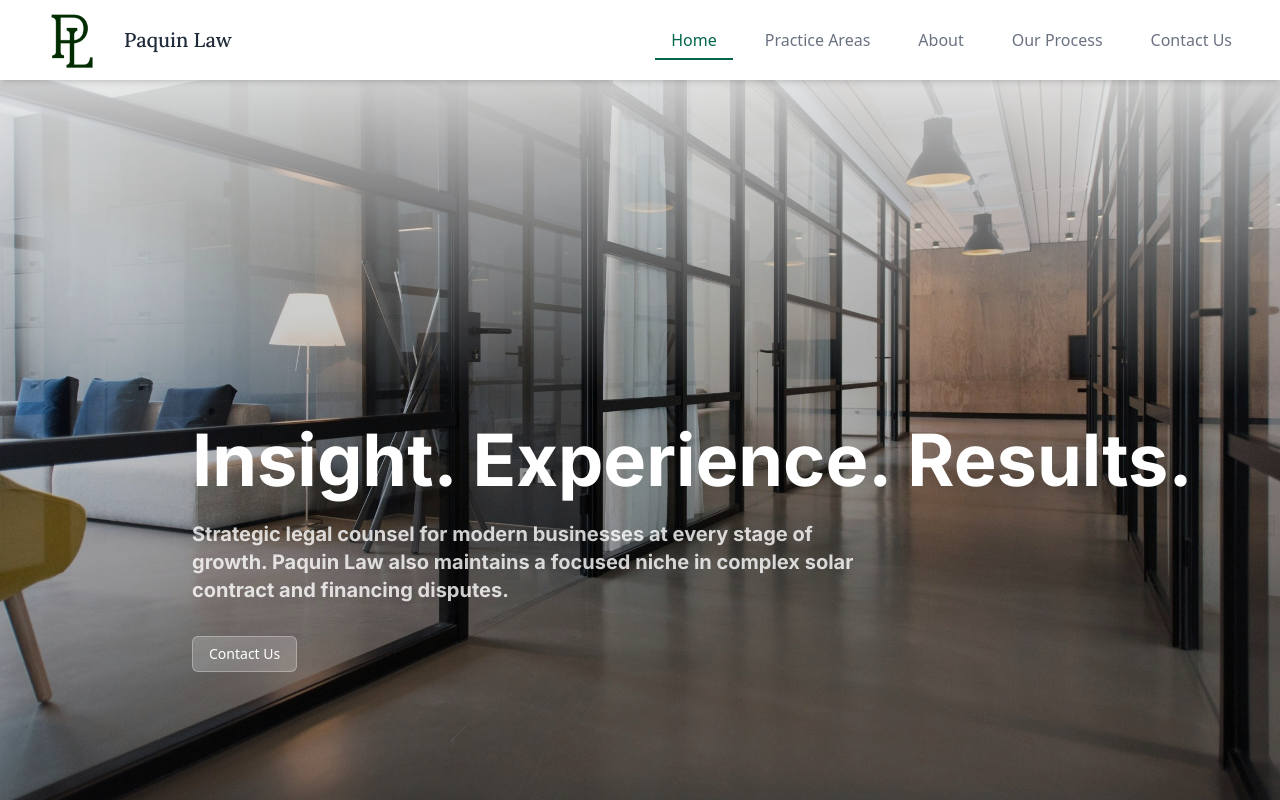
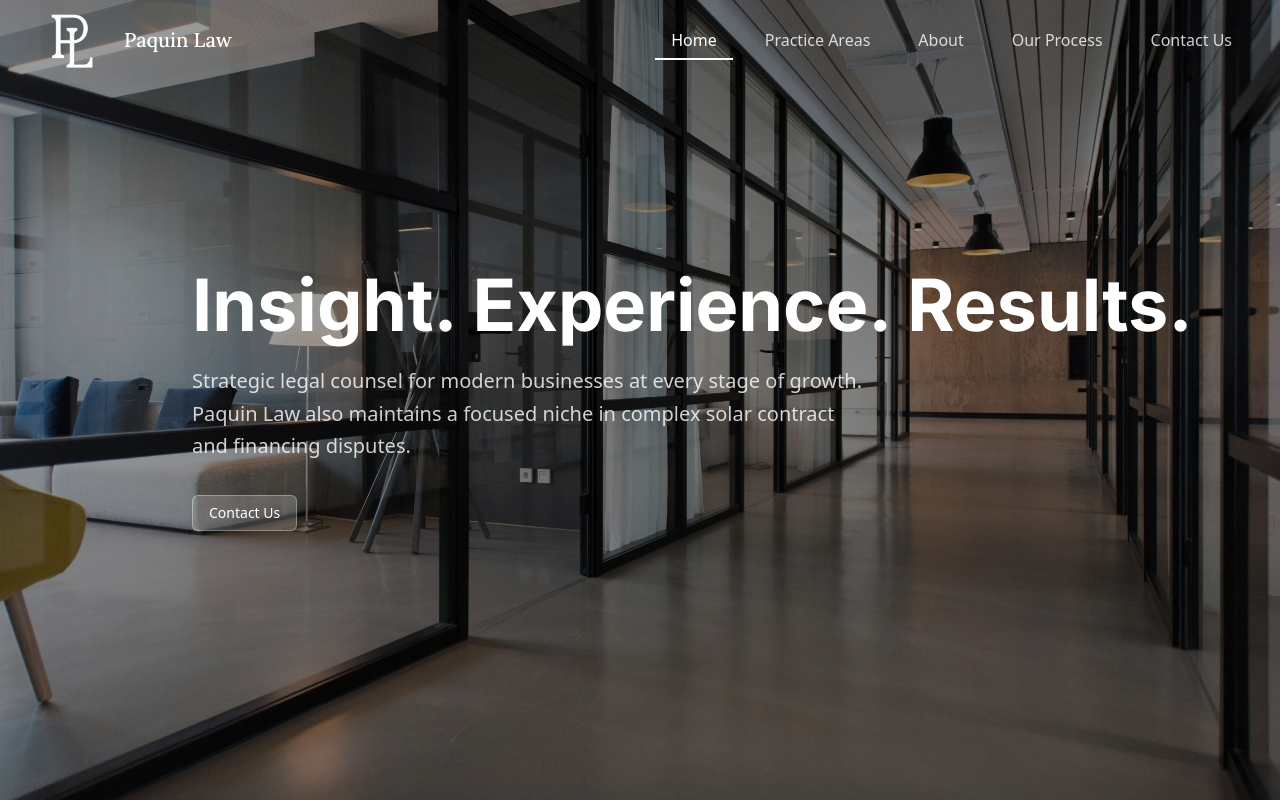
Before and after one commit to henrypaq/paquin-law-website, a Next.js app: page / in a window 1280 px wide. Shown: the top 800 px of the page. Built offline with nearby package versions, Linux system fonts and the light colour scheme.

Commit message:
Revert header to transparent, left-align hero text, match subtext font to What We Do Best section

```diff
--- a/components/Hero.tsx
+++ b/components/Hero.tsx
@@ -25,7 +25,7 @@ const Hero = () => {
   return (
     <section
       id="home"
-      className="relative h-screen flex items-end justify-start overflow-hidden"
+      className="relative h-screen flex items-center justify-start overflow-hidden"
     >
       {/* Background Image with Parallax */}
       <div
@@ -42,17 +42,17 @@ const Hero = () => {
             backgroundImage: "url('/nastuh-abootalebi-yWwob8kwOCk-unsplash.jpg')",
           }}
         />
-        {/* Dark overlay with gradient fade from white at top */}
-        <div className="absolute inset-0 bg-gradient-to-b from-white via-black/20 to-black/40" />
+        {/* Dark overlay */}
+        <div className="absolute inset-0 bg-black/40" />
       </div>
 
       {/* Content */}
-      <div className="relative z-10 max-w-7xl mx-auto px-4 sm:px-6 lg:px-8 pb-20 md:pb-32">
+      <div className="relative z-10 max-w-7xl mx-auto px-4 sm:px-6 lg:px-8 h-full flex items-center">
         <div className="max-w-4xl">
           <h1 className="text-4xl sm:text-5xl md:text-6xl lg:text-7xl font-inter font-bold text-white mb-6 opacity-0 animate-fade-in-up whitespace-nowrap">
             Insight. Experience. Results.
           </h1>
-          <p className="text-lg md:text-xl font-inter font-bold text-white/80 mb-8 max-w-2xl opacity-0 animate-fade-in-up animation-delay-200">
+          <p className="text-lg md:text-xl text-white/80 mb-8 max-w-2xl opacity-0 animate-fade-in-up animation-delay-200 leading-relaxed">
             Strategic legal counsel for modern businesses at every stage of growth. Paquin Law also maintains a focused niche in complex solar contract and financing disputes.
           </p>
           <div className="opacity-0 animate-fade-in-up animation-delay-400">
--- a/components/Navbar.tsx
+++ b/components/Navbar.tsx
@@ -4,11 +4,14 @@ import { useState, useEffect } from "react";
 import { Menu, X } from "lucide-react";
 
 const Navbar = () => {
+  const [isScrolled, setIsScrolled] = useState(false);
   const [isMobileMenuOpen, setIsMobileMenuOpen] = useState(false);
   const [activeSection, setActiveSection] = useState("#home");
 
   useEffect(() => {
     const handleScroll = () => {
+      setIsScrolled(window.scrollY > 20);
+
       // Detect active section
       const sections = ["#home", "#practice-areas", "#process", "#about", "#contact"];
       for (const section of sections) {
@@ -44,7 +47,9 @@ const Navbar = () => {
 
   return (
     <nav
-      className="fixed top-0 w-full z-50 transition-all duration-300 bg-white shadow-md"
+      className={`fixed top-0 w-full z-50 transition-all duration-300 ${
+        isScrolled ? "bg-white shadow-md" : "bg-transparent"
+      }`}
     >
       <div className="max-w-7xl mx-auto px-4 sm:px-6 lg:px-8">
         <div className="flex items-center justify-between h-16 md:h-20">
@@ -55,14 +60,16 @@ const Navbar = () => {
               className="flex items-center space-x-3 transition-colors duration-300"
             >
               <img
-                src="/dark_logo.png"
+                src={isScrolled ? "/light_logo.png" : "/dark_logo.png"}
                 alt="Paquin Law Logo"
                 className="h-16 md:h-20 w-auto"
-                style={{
+                style={isScrolled ? {
                   filter: 'brightness(0) saturate(100%) invert(15%) sepia(95%) saturate(2000%) hue-rotate(100deg) brightness(0.6) contrast(1.1)'
-                }}
+                } : {}}
               />
-                    <span className="text-lg md:text-xl font-lora font-medium transition-colors duration-300 text-gray-800 hover:text-gray-900">
+                    <span className={`text-lg md:text-xl font-lora font-medium transition-colors duration-300 ${
+                      isScrolled ? "text-gray-800 hover:text-gray-900" : "text-white hover:text-white/80"
+                    }`}>
                       Paquin Law
                     </span>
             </button>
@@ -76,15 +83,15 @@ const Navbar = () => {
                 onClick={() => scrollToSection(link.href)}
                 className={`relative px-3 lg:px-4 py-2 text-sm lg:text-base font-medium transition-all duration-300 group ${
                   activeSection === link.href
-                    ? "text-primary"
-                    : "text-gray-500 hover:text-primary"
+                    ? isScrolled ? "text-primary" : "text-white"
+                    : isScrolled ? "text-gray-500 hover:text-primary" : "text-white/80 hover:text-white"
                 }`}
               >
                 {link.name}
                 {activeSection === link.href ? (
-                  <span className="absolute bottom-0 left-0 right-0 h-0.5 bg-primary" />
+                  <span className={`absolute bottom-0 left-0 right-0 h-0.5 ${isScrolled ? "bg-primary" : "bg-white"}`} />
                 ) : (
-                  <span className="absolute bottom-0 left-0 right-0 h-0.5 bg-primary scale-x-0 group-hover:scale-x-100 transition-transform duration-300 origin-left" />
+                  <span className={`absolute bottom-0 left-0 right-0 h-0.5 ${isScrolled ? "bg-primary" : "bg-white"} scale-x-0 group-hover:scale-x-100 transition-transform duration-300 origin-left`} />
                 )}
               </button>
             ))}
@@ -92,15 +99,15 @@ const Navbar = () => {
                     onClick={() => scrollToSection("#contact")}
                     className={`relative px-3 lg:px-4 py-2 text-sm lg:text-base font-medium transition-all duration-300 group ${
                       activeSection === "#contact"
-                        ? "text-primary"
-                        : "text-gray-500 hover:text-primary"
+                        ? isScrolled ? "text-primary" : "text-white"
+                        : isScrolled ? "text-gray-500 hover:text-primary" : "text-white/80 hover:text-white"
                     }`}
                   >
                     Contact Us
                     {activeSection === "#contact" ? (
-                      <span className="absolute bottom-0 left-0 right-0 h-0.5 bg-primary" />
+                      <span className={`absolute bottom-0 left-0 right-0 h-0.5 ${isScrolled ? "bg-primary" : "bg-white"}`} />
                     ) : (
-                      <span className="absolute bottom-0 left-0 right-0 h-0.5 bg-primary scale-x-0 group-hover:scale-x-100 transition-transform duration-300 origin-left" />
+                      <span className={`absolute bottom-0 left-0 right-0 h-0.5 ${isScrolled ? "bg-primary" : "bg-white"} scale-x-0 group-hover:scale-x-100 transition-transform duration-300 origin-left`} />
                     )}
                   </button>
           </div>
@@ -109,7 +116,7 @@ const Navbar = () => {
           <div className="md:hidden">
             <button
               onClick={() => setIsMobileMenuOpen(!isMobileMenuOpen)}
-              className="transition-colors p-2 text-black"
+              className={`transition-colors p-2 ${isScrolled ? "text-black" : "text-white"}`}
               aria-label="Toggle menu"
             >
               {isMobileMenuOpen ? (
@@ -124,7 +131,11 @@ const Navbar = () => {
 
       {/* Mobile Menu */}
       {isMobileMenuOpen && (
-        <div className="md:hidden border-t animate-fade-in bg-white border-gray-200">
+        <div className={`md:hidden border-t animate-fade-in ${
+          isScrolled
+            ? "bg-white border-gray-200"
+            : "bg-black/90 backdrop-blur-md border-white/20"
+        }`}>
           <div className="px-4 pt-2 pb-4 space-y-1">
             {navLinks.map((link) => (
               <button
@@ -132,8 +143,8 @@ const Navbar = () => {
                 onClick={() => scrollToSection(link.href)}
                 className={`block w-full text-left px-3 py-2 text-base font-medium rounded-md transition-all duration-300 ${
                   activeSection === link.href
-                    ? "text-primary bg-primary/10"
-                    : "text-gray-500 hover:text-primary hover:bg-primary/5"
+                    ? isScrolled ? "text-primary bg-primary/10" : "text-white bg-white/20"
+                    : isScrolled ? "text-gray-500 hover:text-primary hover:bg-primary/5" : "text-white/80 hover:text-white hover:bg-white/10"
                 }`}
               >
                 {link.name}
@@ -143,8 +154,8 @@ const Navbar = () => {
                     onClick={() => scrollToSection("#contact")}
                     className={`block w-full text-left px-3 py-2 text-base font-medium rounded-md transition-all duration-300 ${
                       activeSection === "#contact"
-                        ? "text-primary bg-primary/10"
-                        : "text-gray-500 hover:text-primary hover:bg-primary/5"
+                        ? isScrolled ? "text-primary bg-primary/10" : "text-white bg-white/20"
+                        : isScrolled ? "text-gray-500 hover:text-primary hover:bg-primary/5" : "text-white/80 hover:text-white hover:bg-white/10"
                     }`}
                   >
                     Contact Us
```
